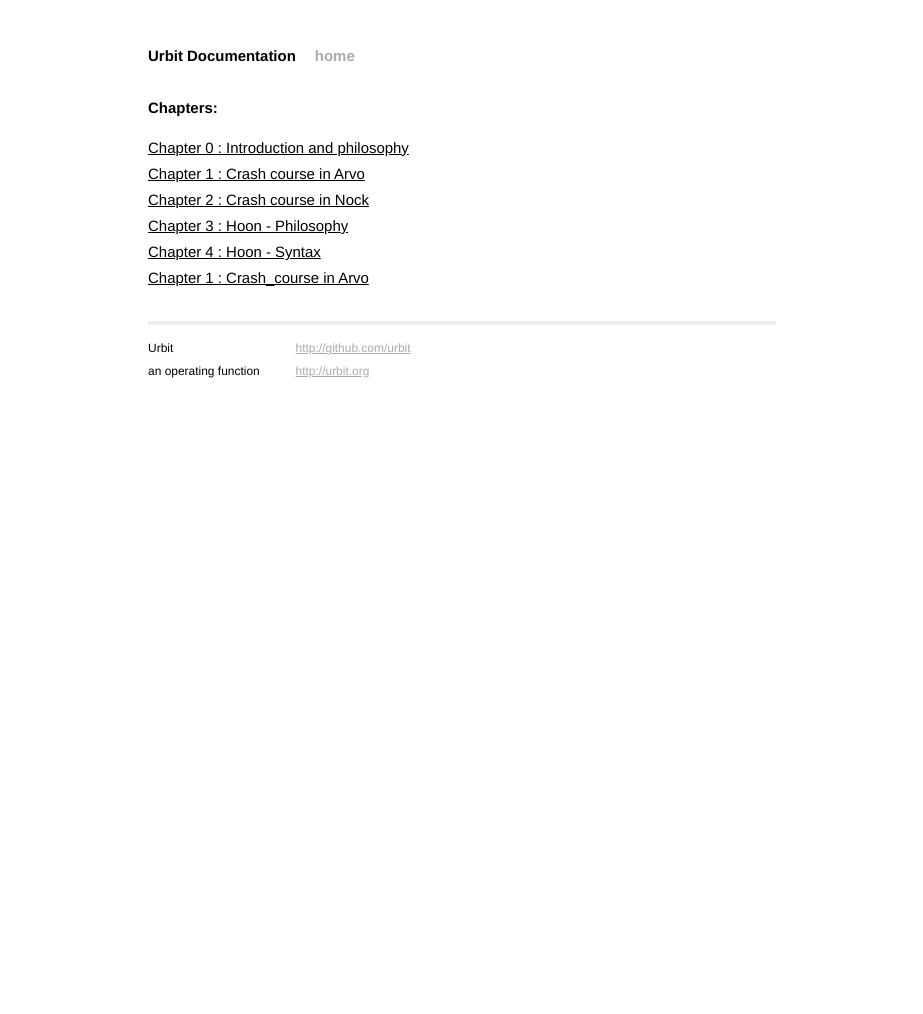
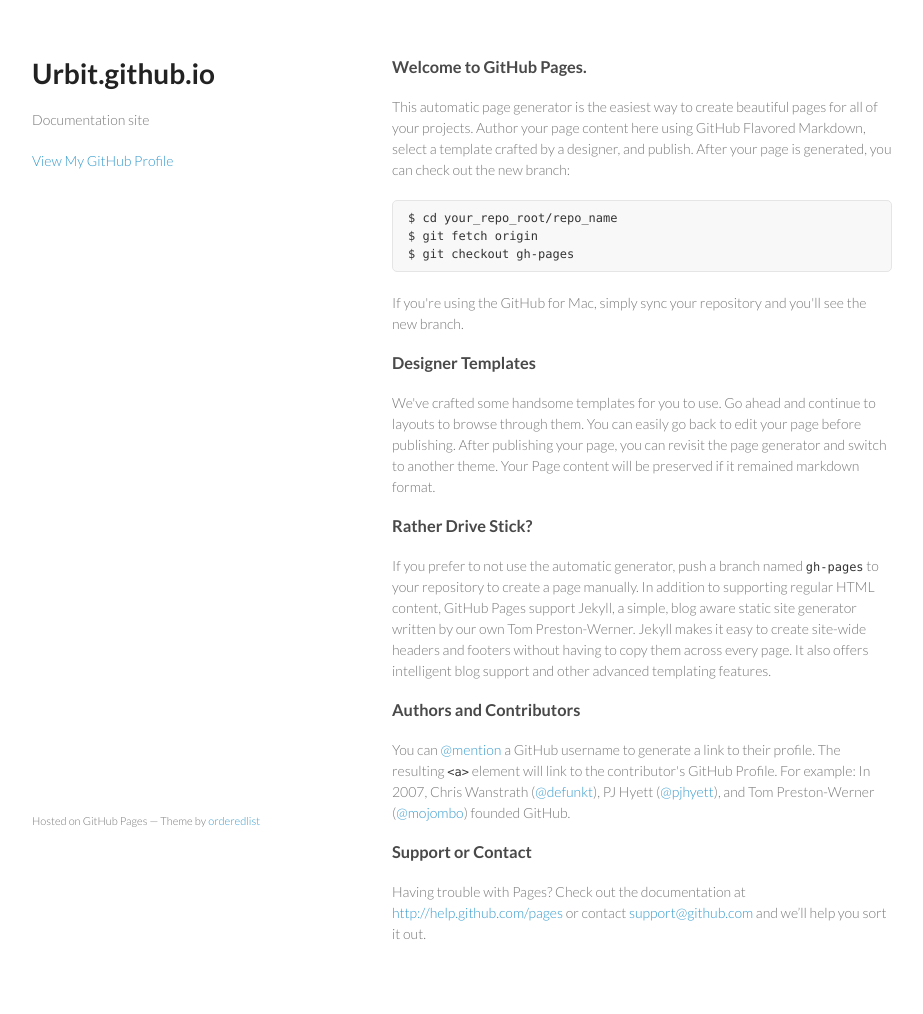
Before and after one commit to urbit/old-urbit.org, a Jekyll site: the page index.html, which Jekyll copies as it is, in a window 1280 px wide. Shown: the whole page, without its empty margins (178-1101 px from the left). Built offline with Jekyll 4.4.1, drawn with Linux system fonts in a browser that asks for light colours; Markdown is read by kramdown in place of the engine named in the settings; before the commit the page ends 945 px from its top, so only the background shows below that.

Commit message:
Replace master branch with page content via GitHub

```diff
--- a/index.html
+++ b/index.html
@@ -1,13 +1,65 @@
----
-layout: default
-title: Urbit Documentation
----
+<!doctype html>
+<html>
+  <head>
+    <meta charset="utf-8">
+    <meta http-equiv="X-UA-Compatible" content="chrome=1">
+    <title>Urbit.github.io by urbit</title>
 
-<div id="home">
-  <h1>Chapters:</h1>
-  <ul class="posts">
-    {% for post in site.posts reversed %}
-      <li> <a href="{{ post.url }}">{{ post.title }}</a></li>
-    {% endfor %}
-  </ul>
-</div>
+    <link rel="stylesheet" href="stylesheets/styles.css">
+    <link rel="stylesheet" href="stylesheets/pygment_trac.css">
+    <meta name="viewport" content="width=device-width, initial-scale=1, user-scalable=no">
+    <!--[if lt IE 9]>
+    <script src="//html5shiv.googlecode.com/svn/trunk/html5.js"></script>
+    <![endif]-->
+  </head>
+  <body>
+    <div class="wrapper">
+      <header>
+        <h1>Urbit.github.io</h1>
+        <p>Documentation site</p>
+
+
+        <p class="view"><a href="https://github.com/urbit">View My GitHub Profile</a></p>
+
+      </header>
+      <section>
+        <h3>
+<a name="welcome-to-github-pages" class="anchor" href="#welcome-to-github-pages"><span class="octicon octicon-link"></span></a>Welcome to GitHub Pages.</h3>
+
+<p>This automatic page generator is the easiest way to create beautiful pages for all of your projects. Author your page content here using GitHub Flavored Markdown, select a template crafted by a designer, and publish. After your page is generated, you can check out the new branch:</p>
+
+<pre><code>$ cd your_repo_root/repo_name
+$ git fetch origin
+$ git checkout gh-pages
+</code></pre>
+
+<p>If you're using the GitHub for Mac, simply sync your repository and you'll see the new branch.</p>
+
+<h3>
+<a name="designer-templates" class="anchor" href="#designer-templates"><span class="octicon octicon-link"></span></a>Designer Templates</h3>
+
+<p>We've crafted some handsome templates for you to use. Go ahead and continue to layouts to browse through them. You can easily go back to edit your page before publishing. After publishing your page, you can revisit the page generator and switch to another theme. Your Page content will be preserved if it remained markdown format.</p>
+
+<h3>
+<a name="rather-drive-stick" class="anchor" href="#rather-drive-stick"><span class="octicon octicon-link"></span></a>Rather Drive Stick?</h3>
+
+<p>If you prefer to not use the automatic generator, push a branch named <code>gh-pages</code> to your repository to create a page manually. In addition to supporting regular HTML content, GitHub Pages support Jekyll, a simple, blog aware static site generator written by our own Tom Preston-Werner. Jekyll makes it easy to create site-wide headers and footers without having to copy them across every page. It also offers intelligent blog support and other advanced templating features.</p>
+
+<h3>
+<a name="authors-and-contributors" class="anchor" href="#authors-and-contributors"><span class="octicon octicon-link"></span></a>Authors and Contributors</h3>
+
+<p>You can <a href="https://github.com/blog/821" class="user-mention">@mention</a> a GitHub username to generate a link to their profile. The resulting <code>&lt;a&gt;</code> element will link to the contributor's GitHub Profile. For example: In 2007, Chris Wanstrath (<a href="https://github.com/defunkt" class="user-mention">@defunkt</a>), PJ Hyett (<a href="https://github.com/pjhyett" class="user-mention">@pjhyett</a>), and Tom Preston-Werner (<a href="https://github.com/mojombo" class="user-mention">@mojombo</a>) founded GitHub.</p>
+
+<h3>
+<a name="support-or-contact" class="anchor" href="#support-or-contact"><span class="octicon octicon-link"></span></a>Support or Contact</h3>
+
+<p>Having trouble with Pages? Check out the documentation at <a href="http://help.github.com/pages">http://help.github.com/pages</a> or contact <a href="mailto:support@github.com">support@github.com</a> and we’ll help you sort it out.</p>
+      </section>
+      <footer>
+        <p><small>Hosted on GitHub Pages &mdash; Theme by <a href="https://github.com/orderedlist">orderedlist</a></small></p>
+      </footer>
+    </div>
+    <script src="javascripts/scale.fix.js"></script>
+
+  </body>
+</html>
--- /dev/null
+++ b/javascripts/scale.fix.js
@@ -0,0 +1,17 @@
+var metas = document.getElementsByTagName('meta');
+var i;
+if (navigator.userAgent.match(/iPhone/i)) {
+  for (i=0; i<metas.length; i++) {
+    if (metas[i].name == "viewport") {
+      metas[i].content = "width=device-width, minimum-scale=1.0, maximum-scale=1.0";
+    }
+  }
+  document.addEventListener("gesturestart", gestureStart, false);
+}
+function gestureStart() {
+  for (i=0; i<metas.length; i++) {
+    if (metas[i].name == "viewport") {
+      metas[i].content = "width=device-width, minimum-scale=0.25, maximum-scale=1.6";
+    }
+  }
+}
--- /dev/null
+++ b/stylesheets/pygment_trac.css
@@ -0,0 +1,69 @@
+.highlight  { background: #ffffff; }
+.highlight .c { color: #999988; font-style: italic } /* Comment */
+.highlight .err { color: #a61717; background-color: #e3d2d2 } /* Error */
+.highlight .k { font-weight: bold } /* Keyword */
+.highlight .o { font-weight: bold } /* Operator */
+.highlight .cm { color: #999988; font-style: italic } /* Comment.Multiline */
+.highlight .cp { color: #999999; font-weight: bold } /* Comment.Preproc */
+.highlight .c1 { color: #999988; font-style: italic } /* Comment.Single */
+.highlight .cs { color: #999999; font-weight: bold; font-style: italic } /* Comment.Special */
+.highlight .gd { color: #000000; background-color: #ffdddd } /* Generic.Deleted */
+.highlight .gd .x { color: #000000; background-color: #ffaaaa } /* Generic.Deleted.Specific */
+.highlight .ge { font-style: italic } /* Generic.Emph */
+.highlight .gr { color: #aa0000 } /* Generic.Error */
+.highlight .gh { color: #999999 } /* Generic.Heading */
+.highlight .gi { color: #000000; background-color: #ddffdd } /* Generic.Inserted */
+.highlight .gi .x { color: #000000; background-color: #aaffaa } /* Generic.Inserted.Specific */
+.highlight .go { color: #888888 } /* Generic.Output */
+.highlight .gp { color: #555555 } /* Generic.Prompt */
+.highlight .gs { font-weight: bold } /* Generic.Strong */
+.highlight .gu { color: #800080; font-weight: bold; } /* Generic.Subheading */
+.highlight .gt { color: #aa0000 } /* Generic.Traceback */
+.highlight .kc { font-weight: bold } /* Keyword.Constant */
+.highlight .kd { font-weight: bold } /* Keyword.Declaration */
+.highlight .kn { font-weight: bold } /* Keyword.Namespace */
+.highlight .kp { font-weight: bold } /* Keyword.Pseudo */
+.highlight .kr { font-weight: bold } /* Keyword.Reserved */
+.highlight .kt { color: #445588; font-weight: bold } /* Keyword.Type */
+.highlight .m { color: #009999 } /* Literal.Number */
+.highlight .s { color: #d14 } /* Literal.String */
+.highlight .na { color: #008080 } /* Name.Attribute */
+.highlight .nb { color: #0086B3 } /* Name.Builtin */
+.highlight .nc { color: #445588; font-weight: bold } /* Name.Class */
+.highlight .no { color: #008080 } /* Name.Constant */
+.highlight .ni { color: #800080 } /* Name.Entity */
+.highlight .ne { color: #990000; font-weight: bold } /* Name.Exception */
+.highlight .nf { color: #990000; font-weight: bold } /* Name.Function */
+.highlight .nn { color: #555555 } /* Name.Namespace */
+.highlight .nt { color: #000080 } /* Name.Tag */
+.highlight .nv { color: #008080 } /* Name.Variable */
+.highlight .ow { font-weight: bold } /* Operator.Word */
+.highlight .w { color: #bbbbbb } /* Text.Whitespace */
+.highlight .mf { color: #009999 } /* Literal.Number.Float */
+.highlight .mh { color: #009999 } /* Literal.Number.Hex */
+.highlight .mi { color: #009999 } /* Literal.Number.Integer */
+.highlight .mo { color: #009999 } /* Literal.Number.Oct */
+.highlight .sb { color: #d14 } /* Literal.String.Backtick */
+.highlight .sc { color: #d14 } /* Literal.String.Char */
+.highlight .sd { color: #d14 } /* Literal.String.Doc */
+.highlight .s2 { color: #d14 } /* Literal.String.Double */
+.highlight .se { color: #d14 } /* Literal.String.Escape */
+.highlight .sh { color: #d14 } /* Literal.String.Heredoc */
+.highlight .si { color: #d14 } /* Literal.String.Interpol */
+.highlight .sx { color: #d14 } /* Literal.String.Other */
+.highlight .sr { color: #009926 } /* Literal.String.Regex */
+.highlight .s1 { color: #d14 } /* Literal.String.Single */
+.highlight .ss { color: #990073 } /* Literal.String.Symbol */
+.highlight .bp { color: #999999 } /* Name.Builtin.Pseudo */
+.highlight .vc { color: #008080 } /* Name.Variable.Class */
+.highlight .vg { color: #008080 } /* Name.Variable.Global */
+.highlight .vi { color: #008080 } /* Name.Variable.Instance */
+.highlight .il { color: #009999 } /* Literal.Number.Integer.Long */
+
+.type-csharp .highlight .k { color: #0000FF }
+.type-csharp .highlight .kt { color: #0000FF }
+.type-csharp .highlight .nf { color: #000000; font-weight: normal }
+.type-csharp .highlight .nc { color: #2B91AF }
+.type-csharp .highlight .nn { color: #000000 }
+.type-csharp .highlight .s { color: #A31515 }
+.type-csharp .highlight .sc { color: #A31515 }
--- /dev/null
+++ b/stylesheets/styles.css
@@ -0,0 +1,255 @@
+@import url(https://fonts.googleapis.com/css?family=Lato:300italic,700italic,300,700);
+
+body {
+  padding:50px;
+  font:14px/1.5 Lato, "Helvetica Neue", Helvetica, Arial, sans-serif;
+  color:#777;
+  font-weight:300;
+}
+
+h1, h2, h3, h4, h5, h6 {
+  color:#222;
+  margin:0 0 20px;
+}
+
+p, ul, ol, table, pre, dl {
+  margin:0 0 20px;
+}
+
+h1, h2, h3 {
+  line-height:1.1;
+}
+
+h1 {
+  font-size:28px;
+}
+
+h2 {
+  color:#393939;
+}
+
+h3, h4, h5, h6 {
+  color:#494949;
+}
+
+a {
+  color:#39c;
+  font-weight:400;
+  text-decoration:none;
+}
+
+a small {
+  font-size:11px;
+  color:#777;
+  margin-top:-0.6em;
+  display:block;
+}
+
+.wrapper {
+  width:860px;
+  margin:0 auto;
+}
+
+blockquote {
+  border-left:1px solid #e5e5e5;
+  margin:0;
+  padding:0 0 0 20px;
+  font-style:italic;
+}
+
+code, pre {
+  font-family:Monaco, Bitstream Vera Sans Mono, Lucida Console, Terminal;
+  color:#333;
+  font-size:12px;
+}
+
+pre {
+  padding:8px 15px;
+  background: #f8f8f8;
+  border-radius:5px;
+  border:1px solid #e5e5e5;
+  overflow-x: auto;
+}
+
+table {
+  width:100%;
+  border-collapse:collapse;
+}
+
+th, td {
+  text-align:left;
+  padding:5px 10px;
+  border-bottom:1px solid #e5e5e5;
+}
+
+dt {
+  color:#444;
+  font-weight:700;
+}
+
+th {
+  color:#444;
+}
+
+img {
+  max-width:100%;
+}
+
+header {
+  width:270px;
+  float:left;
+  position:fixed;
+}
+
+header ul {
+  list-style:none;
+  height:40px;
+
+  padding:0;
+
+  background: #eee;
+  background: -moz-linear-gradient(top, #f8f8f8 0%, #dddddd 100%);
+  background: -webkit-gradient(linear, left top, left bottom, color-stop(0%,#f8f8f8), color-stop(100%,#dddddd));
+  background: -webkit-linear-gradient(top, #f8f8f8 0%,#dddddd 100%);
+  background: -o-linear-gradient(top, #f8f8f8 0%,#dddddd 100%);
+  background: -ms-linear-gradient(top, #f8f8f8 0%,#dddddd 100%);
+  background: linear-gradient(top, #f8f8f8 0%,#dddddd 100%);
+
+  border-radius:5px;
+  border:1px solid #d2d2d2;
+  box-shadow:inset #fff 0 1px 0, inset rgba(0,0,0,0.03) 0 -1px 0;
+  width:270px;
+}
+
+header li {
+  width:89px;
+  float:left;
+  border-right:1px solid #d2d2d2;
+  height:40px;
+}
+
+header ul a {
+  line-height:1;
+  font-size:11px;
+  color:#999;
+  display:block;
+  text-align:center;
+  padding-top:6px;
+  height:40px;
+}
+
+strong {
+  color:#222;
+  font-weight:700;
+}
+
+header ul li + li {
+  width:88px;
+  border-left:1px solid #fff;
+}
+
+header ul li + li + li {
+  border-right:none;
+  width:89px;
+}
+
+header ul a strong {
+  font-size:14px;
+  display:block;
+  color:#222;
+}
+
+section {
+  width:500px;
+  float:right;
+  padding-bottom:50px;
+}
+
+small {
+  font-size:11px;
+}
+
+hr {
+  border:0;
+  background:#e5e5e5;
+  height:1px;
+  margin:0 0 20px;
+}
+
+footer {
+  width:270px;
+  float:left;
+  position:fixed;
+  bottom:50px;
+}
+
+@media print, screen and (max-width: 960px) {
+
+  div.wrapper {
+    width:auto;
+    margin:0;
+  }
+
+  header, section, footer {
+    float:none;
+    position:static;
+    width:auto;
+  }
+
+  header {
+    padding-right:320px;
+  }
+
+  section {
+    border:1px solid #e5e5e5;
+    border-width:1px 0;
+    padding:20px 0;
+    margin:0 0 20px;
+  }
+
+  header a small {
+    display:inline;
+  }
+
+  header ul {
+    position:absolute;
+    right:50px;
+    top:52px;
+  }
+}
+
+@media print, screen and (max-width: 720px) {
+  body {
+    word-wrap:break-word;
+  }
+
+  header {
+    padding:0;
+  }
+
+  header ul, header p.view {
+    position:static;
+  }
+
+  pre, code {
+    word-wrap:normal;
+  }
+}
+
+@media print, screen and (max-width: 480px) {
+  body {
+    padding:15px;
+  }
+
+  header ul {
+    display:none;
+  }
+}
+
+@media print {
+  body {
+    padding:0.4in;
+    font-size:12pt;
+    color:#444;
+  }
+}
```
Also changed, not shown: params.json (added, +1 -0 lines).
